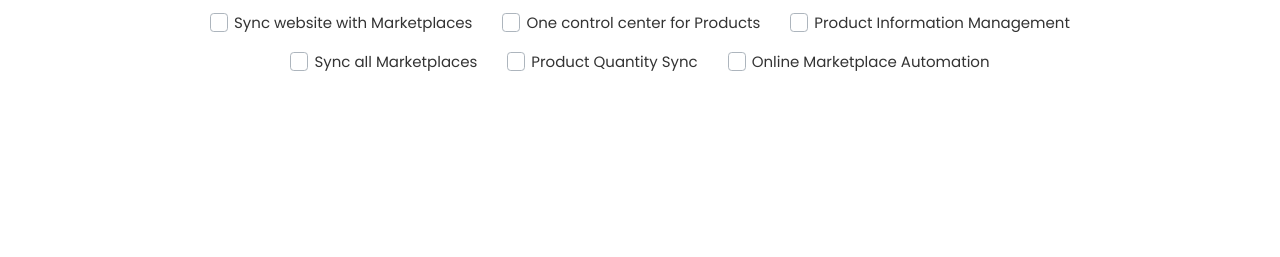
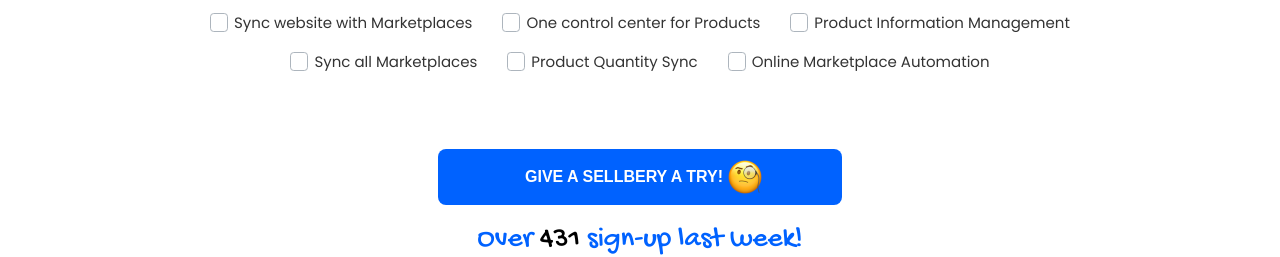
Before and after one commit to clockworkyYoojeen/sellbery, a website: page src/index.html in a window 1280 px wide. Shown: the part 582-839 px from the top of the page. Before the commit the page ends 800 px from the top, so only its background shows below. Drawn offline with nearby package versions, Linux system fonts and the light colour scheme; files that its build step writes are made by us from their sources; files whose address does not match are found by name.

Commit message:
button give a try

```diff
--- a/src/_header.html
+++ b/src/_header.html
@@ -118,4 +118,9 @@
             </div>
         </div>
     </div>
+    <!-- header-button -->
+    <div class="header-button">
+        <button class="header-button__btn">Give a Sellbery a try!</button>
+        <p class="header-button__text">Over <span>431</span> sign-up last week!</p>
+    </div>
 </header>
--- a/src/index.html
+++ b/src/index.html
@@ -9,6 +9,9 @@
 	<link rel="preconnect" href="https://fonts.gstatic.com">
 	<link href="https://fonts.googleapis.com/css2?family=Poppins:ital,wght@0,400;0,500;0,700;0,900;1,500&display=swap" rel="stylesheet">
 	<link rel="stylesheet" href="fonts/icomoon/style.css">
+
+	<link rel="preconnect" href="https://fonts.gstatic.com">
+<link href="https://fonts.googleapis.com/css2?family=Gochi+Hand&display=swap" rel="stylesheet">
 	<!-- <link rel="stylesheet" href="libs/animate/animate.min.css"> -->
 	<!-- <link rel="stylesheet" href="libs/micromodal/micromodal.css"> -->
 	<link rel="stylesheet" href="css/main.css">
--- a/src/scss/media.scss
+++ b/src/scss/media.scss
@@ -87,6 +87,10 @@
         margin-left: 18px;
         margin-right: 18px;
     }
+    .header-button__btn{
+        background: none;
+        background-color: #0062FF;
+    }
 }
 
 @media only screen and (max-width : 390px) {
--- a/src/scss/parts/header.scss
+++ b/src/scss/parts/header.scss
@@ -72,7 +72,7 @@
 }
 /*** header-info ***/
 .header-info{
-
+    margin-bottom: 74px;
 }
 .header-info__title{
     font-weight: 900;
@@ -141,3 +141,34 @@
     background-image: url("img/check_box.png");
   }
 }
+
+/*** header button ***/
+.header-button{
+    max-width: 404px;
+    margin-left: auto;
+    margin-right: auto;
+    box-sizing: border-box;
+}
+.header-button__btn{
+    width: 100%;
+    border: none;
+    background-color: #0062FF;
+    padding-top: 19px;
+    padding-bottom: 19px;
+    padding-right: 38px;
+    color: #fff;
+    text-transform: uppercase;
+    font-weight: 900;
+    border-radius: 8px;
+    margin-bottom: 21px;
+    background: url('img/smile.png') no-repeat right 79px center, #0062FF;
+}
+.header-button__text{
+    text-align: center;
+    font-family: 'Gochi Hand';
+    font-size: 29px;
+    color: #0062FF;
+    span{
+        color: #000;
+    }
+}
```
Also changed, not shown: dist/css/media.css, dist/css/media.min.css, dist/css/parts/bundle.css, dist/index.html.
